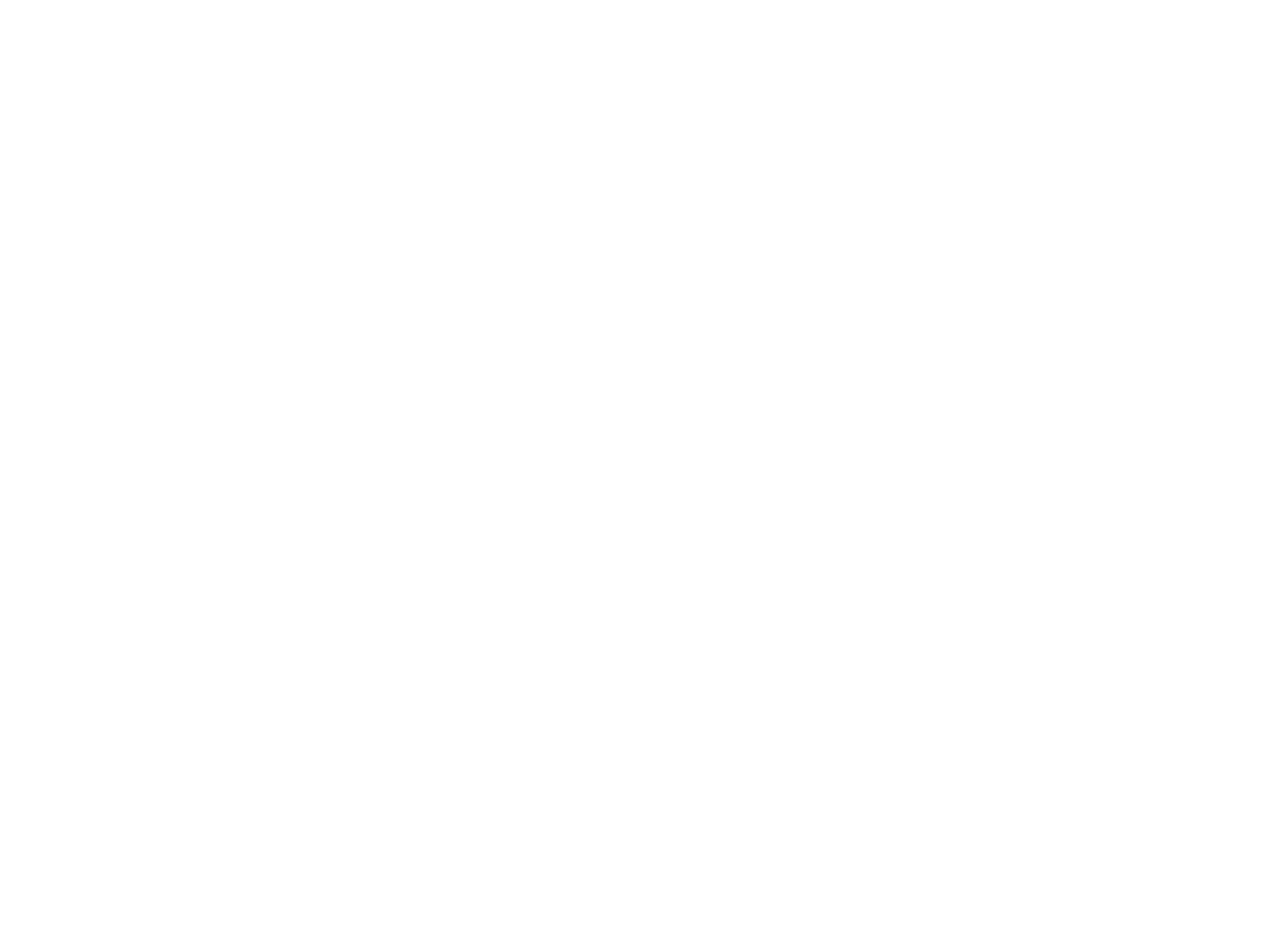
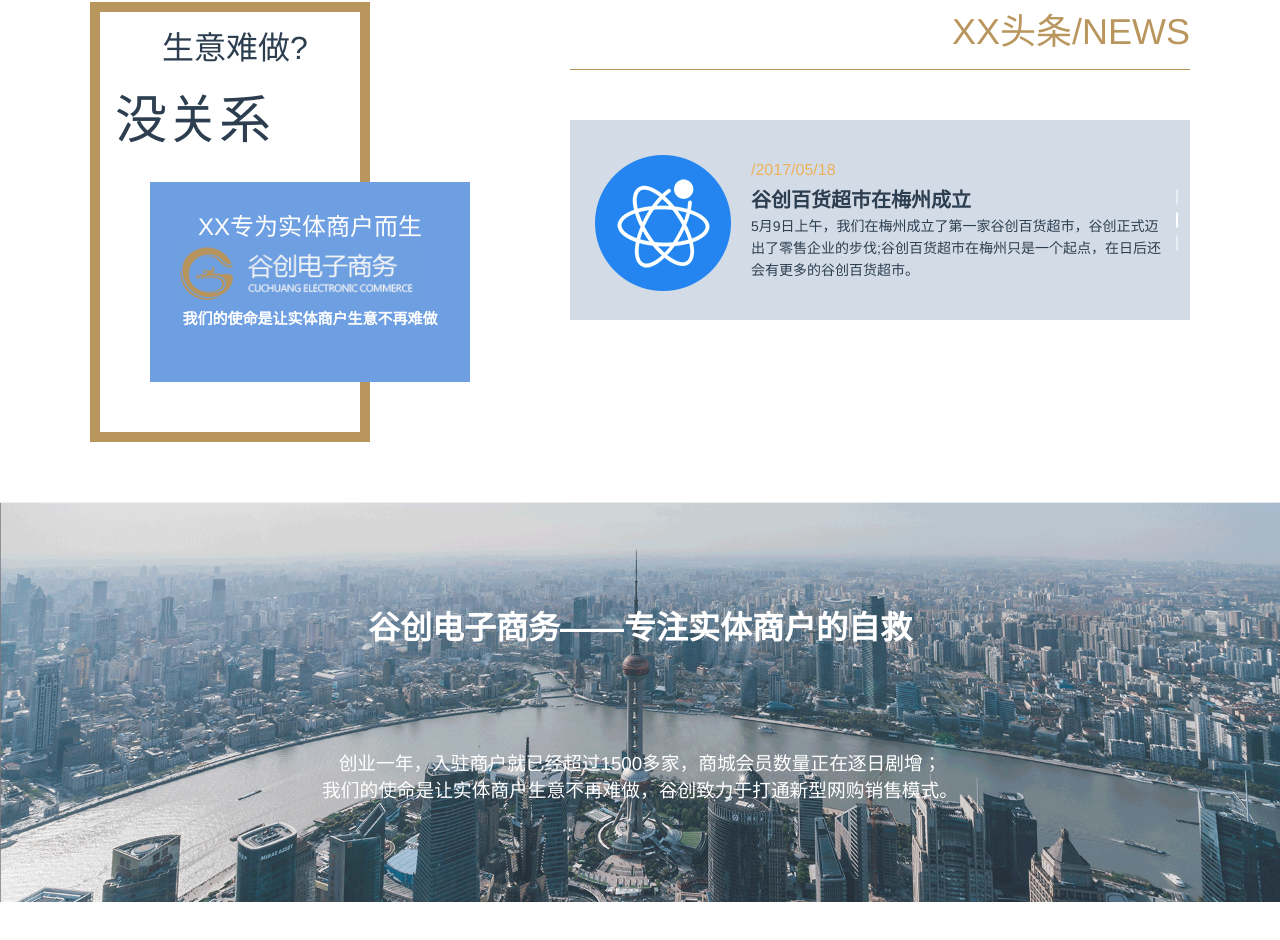
Before and after one commit to qiuxiaolan06/PCWebsite, a Vue app: page / in a window 1280 px wide. Shown: the part 1100-2040 px from the top of the page. Before the commit the page ends 1082 px from the top, so only its background shows below. Built offline with nearby package versions, Linux system fonts and the light colour scheme.

Commit message:
A：静态页面

```diff
--- a/src/assets/css/page.scss
+++ b/src/assets/css/page.scss
@@ -12,7 +12,7 @@
   z-index: 100;
   height: 70px;
   line-height: 70px;
-  box-shadow: rgba(0,0,0,0.15) 0 0 12px;
+  box-shadow: rgba(0, 0, 0, 0.15) 0 0 12px;
   background-color: rgba(255, 255, 255, 0.8);
 
 
@@ -34,18 +34,18 @@
     .nav_link {
       flex: 1;
 
-      span{
+      span {
         display: inline-block;
         width: 100px;
         text-align: center;
         position: relative;
 
-        a{
-          color:#777 ;
+        a {
+          color: #777;
           font-weight: bold;
         }
 
-        i{
+        i {
           position: absolute;
           bottom: 0;
           left: 0;
@@ -57,25 +57,25 @@
         }
       }
 
-      span:hover a{
-        color:#b9965e;
+      span:hover a {
+        color: #b9965e;
         font-weight: bold;
       }
 
-      span:hover i{
+      span:hover i {
         width: 100px;
       }
     }
 
-    .nav_phone{
+    .nav_phone {
       margin-right: 20px;
     }
   }
 }
 
 //轮播图部分
-.swipe{
-  .swipe_img{
+.swipe {
+  .swipe_img {
     background-size: cover;
     background-position: center center;
     width: 100%;
@@ -85,18 +85,19 @@
 }
 
 //正文内容部分区域
-.page_title{
+.page_title {
   width: 100%;
   text-align: center;
-  margin:35px 0;
+  margin: 35px 0;
   font-size: 40px;
   color: #b9965e;
   font-weight: bold;
 }
 
-.page_four{
+.page_four {
   text-align: center;
-  .page_circle{
+
+  .page_circle {
     color: #ffbe5a;
     font-size: 32px;
     width: 120px;
@@ -109,20 +110,21 @@
     background-repeat: no-repeat;
     background-position: center;
   }
-  p{
-    width:200px;
+
+  p {
+    width: 200px;
     margin: 20px auto;
   }
 }
 
-.page_scope{
-  .grid-content{
+.page_scope {
+  .grid-content {
     width: 300px;
     height: 250px;
     margin: 40px 0;
     border-radius: 5px;
     background-position: center;
-    background-repeat:no-repeat;
+    background-repeat: no-repeat;
     cursor: pointer;
     transform: translate3d(0, 0, 0);
     box-shadow: rgba(0, 0, 0, 0.18) 0 1px 10px 0;
@@ -130,14 +132,16 @@
     transition-property: box-shadow, transform;
     transition-duration: 800ms;
     transition-timing-function: cubic-bezier(.16, 1, .29, .99);
-    h2{
+
+    h2 {
       display: inline-block;
       width: 100%;
       text-align: center;
       color: #fff;
       margin: 50px 0 30px 0;
     }
-    h5{
+
+    h5 {
       width: 85%;
       margin: 0 auto;
       color: #fff;
@@ -146,7 +150,7 @@
     }
   }
 
-  .grid-content:hover{
+  .grid-content:hover {
     transform: translate3d(0px, -4px, 0px);
     box-shadow: 0px 10px 30px -10px rgba(0, 0, 0, 0.5);
     transition-property: box-shadow, transform;
@@ -157,3 +161,154 @@
 
   }
 }
+
+//新闻中心部分
+.page_news {
+  display: flex;
+  padding: 20px 50px;
+
+  .news_img {
+    //flex: 1;
+    width: 280px;
+    height: 440px;
+    border: 10px solid #b9965e;
+    position: relative;
+
+    p:nth-child(1) {
+      width: 270px;
+      text-align: center;
+      font-size: 32px;
+      padding: 10px 0;
+    }
+
+    p:nth-child(2) {
+      width: 270px;
+      overflow: hidden;
+      text-align: left;
+      font-size: 52px;
+      padding-left: 15px;
+      margin: 0 0 15px 0;
+    }
+
+    .img_inner {
+      width: 320px;
+      height: 200px;
+      background: #6e9fe2;
+      position: absolute;
+      top: 170px;
+      left: 50px;
+      z-index: 99;
+      overflow: hidden;
+      padding: 25px;
+
+      .img {
+        height: 65px;
+        line-height: 65px;
+        display: flex;
+
+        .logo_img {
+          line-height: 65px;
+
+          img {
+            width: 50px;
+            height: 50px;
+          }
+        }
+
+        .logo_font {
+          .font {
+            font-size: 12px !important;
+            color: #ffffff !important;
+          }
+        }
+      }
+
+      div:nth-child(1) {
+        font-size: 24px;
+        color: #fff;
+        text-align: center;
+      }
+
+      div:nth-child(3) {
+        font-size: 15px;
+        color: #fff;
+        text-align: center;
+        font-weight: bold;
+      }
+    }
+  }
+
+  .page_toutiao {
+    flex: 1;
+    margin-left: 200px;
+
+    .toutiao_title {
+      font-size: 36px;
+      color: #b9965e;
+      text-align: right;
+      padding-bottom: 15px;
+      border-bottom: 1px solid #b9965e;
+    }
+
+    .toutiao_swipe {
+      margin-top: 50px;
+
+      .toutiao_info {
+        margin: 35px 25px;
+        display: flex;
+
+        .info_font {
+          flex: 1;
+          margin-left: 20px;
+
+          .info_time {
+            height: 30px;
+            line-height: 30px;
+            font-size: 16px;
+            opacity: 0.6;
+            color: #ff9500;
+          }
+
+          .info_title {
+            height: 30px;
+            line-height: 30px;
+            font-size: 20px;
+            font-weight: bold;
+          }
+
+          .info_show {
+            font-size: 14px;
+            line-height: 22px;
+          }
+        }
+      }
+    }
+  }
+}
+
+//底部广告
+.page_banner{
+  background-repeat: no-repeat;
+  background-size: cover;
+  width: 100%;
+  height: 400px;
+  overflow: hidden;
+  margin: 40px 0;
+
+  .container{
+    h1{
+      width: 800px;
+      margin: 100px auto;
+      text-align: center;
+      color: #fff;
+    }
+
+    h3{
+      width: 800px;
+      margin: 0 auto;
+      text-align: center;
+      color: #fff;
+      font-weight: normal;
+    }
+  }
+}
--- a/src/views/Home.vue
+++ b/src/views/Home.vue
@@ -97,16 +97,52 @@
                     </el-col>
                 </el-row>
             </div>
+            <!--新闻部分-->
+            <div class="page_news">
+                <div class="news_img">
+                    <p>生意难做?</p>
+                    <p>没关系</p>
+                    <div class="img_inner">
+                        <div>XX专为实体商户而生</div>
+                        <div class="img">
+                            <img src="../assets/img/header/logo.png" alt="">
+                        </div>
+                        <div>我们的使命是让实体商户生意不再难做</div>
+                    </div>
+                </div>
 
-            <div class="page_news">
-                <!--<div class="textBox">-->
-                    <!--<transition name="slide">-->
-                        <!--<p class="text" :key="text.id">-->
-                            <!--<img src="../assets/img/imgs/b1.png" alt="">-->
-                            <!--{{text.val}}-->
-                        <!--</p>-->
-                    <!--</transition>-->
-                <!--</div>-->
+                <div class="page_toutiao">
+                    <div class="toutiao_title">
+                        XX头条/NEWS
+                    </div>
+                    <div class="toutiao_swipe">
+                        <el-carousel height="200px" direction="vertical" :autoplay="true" arrow="always">
+                            <el-carousel-item v-for="item in 3" :key="item">
+                               <div class="toutiao_info">
+                                   <div class="info_img">
+                                       <img src="../assets/img/imgs/b1.png" alt="">
+                                   </div>
+                                   <div class="info_font">
+                                       <p class="info_time">/2017/05/18</p>
+                                       <p class="info_title">谷创百货超市在梅州成立</p>
+                                       <p class="info_show">5月9日上午，我们在梅州成立了第一家谷创百货超市，谷创正式迈出了零售企业的步伐;谷创百货超市在梅州只是一个起点，在日后还会有更多的谷创百货超市。</p>
+                                   </div>
+                               </div>
+                            </el-carousel-item>
+                        </el-carousel>
+                    </div>
+                </div>
+            </div>
+        </div>
+        <!--底部广告-->
+        <div class="page_banner" :style="{backgroundImage:'url('+require('../assets/img/imgs/shanghai.png')+')'}">
+            <div class="container">
+                <h1>谷创电子商务——专注实体商户的自救</h1>
+                <h3>
+                    创业一年，入驻商户就已经超过1500多家，商城会员数量正在逐日剧增；
+                    <br>
+                    我们的使命是让实体商户生意不再难做，谷创致力于打通新型网购销售模式。
+                </h3>
             </div>
         </div>
     </div>
@@ -120,24 +156,15 @@
         data() {
             return {
                 carouselHeight: '500px',//轮播图高度
-                textArr: [
-                    '1 第一条公告',
-                    '2 第二条公告第二条公告',
-                    '3 第三条公告第三条公告第三条公告'
-                ],
-                number: 0
             }
         },
         computed: {
             text () {
                 return {
-                    id: this.number,
-                    val: this.textArr[this.number]
                 }
             }
         },
         mounted() {
-            this.startMove();
             //根据窗口宽度设置轮播图高度
             this.resizeCarouselHeight();
             window.onresize = (() => {
@@ -165,45 +192,26 @@
                     this.carouselHeight = '900px'
                 }
             },
-            startMove () {
-                // eslint-disable-next-line
-                let timer = setTimeout(() => {
-                    if (this.number === 2) {
-                        this.number = 0;
-                    } else {
-                        this.number += 1;
-                    }
-                    this.startMove();
-                }, 2000); // 滚动不需要停顿则将2000改成动画持续时间
-            }
         }
     }
 </script>
 
 <style lang="scss" scoped>
     @import "../assets/css/page";
-    .textBox {
-        width: 100%;
-        height: 40px;
-        margin: 0 auto;
-        overflow: hidden;
-        position: relative;
-        text-align: center;
+
+    .el-carousel__item h3 {
+        color: #475669;
+        font-size: 14px;
+        opacity: 0.75;
+        line-height: 200px;
+        margin: 0;
     }
-    .text {
-        width: 100%;
-        position: absolute;
-        bottom: 0;
+
+    .el-carousel__item:nth-child(2n) {
+        background-color: #d3dce6;
     }
-    .slide-enter-active, .slide-leave-active {
-        transition: all 0.5s linear;
-    }
-    .slide-enter{
-        transform: translateY(20px) scale(1);
-        opacity: 1;
-    }
-    .slide-leave-to {
-        transform: translateY(-20px) scale(0.8);
-        opacity: 0;
+
+    .el-carousel__item:nth-child(2n+1) {
+        background-color: #d3dce6;
     }
 </style>
```
Also changed, not shown: src/assets/img/header/logo.png (added).
